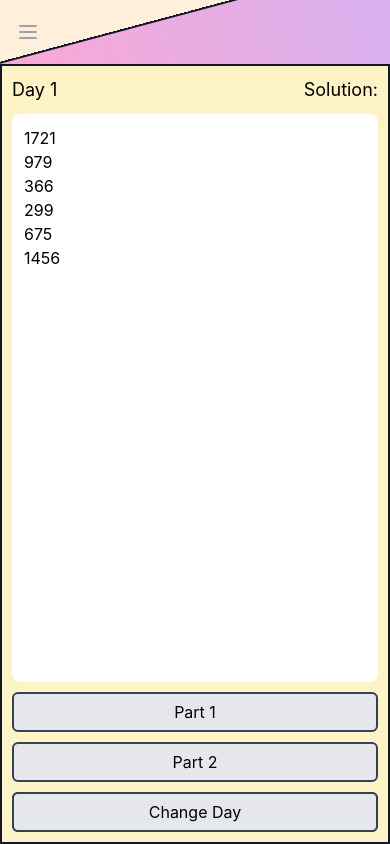
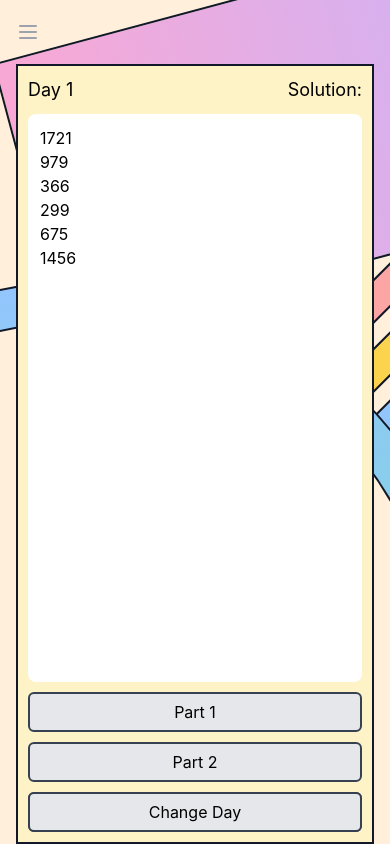
Before and after one commit to creaseaj/react-gh-pages, a React (Create React App) app: page / in a window 390 px wide. Built offline with nearby package versions, Linux system fonts and the light colour scheme.

Commit message:
moved background shapes onto max width div

```diff
--- a/src/App.js
+++ b/src/App.js
@@ -7,17 +7,23 @@ function App() {
   const [year, setYear] = useState(2021);
   console.log(year);
   return (
-    <div className={"App h-screen transition-all " + (year === 2021 ? "bg-[#ffefdb]" : "bg-white")}>
+    <div className={"App h-screen transition-all w-screen overflow-hidden " + (year === 2021 ? "bg-[#ffefdb]" : "bg-white")}>
       <Header setYear={(e) => setYear(e)} year={year} />
       <AocApp year={year} />
-      <div className={"fixed -rotate-45 w-72 h-8 top-[30%] right-[-10rem] rounded-full transition-all  border-2  " + (year === 2021 ? "bg-red-300 border-gray-900" : "bg-transparent border-transparent")} />
-      <div className={"fixed -rotate-45 w-72 h-8 top-[40%] right-[-9rem] rounded-full transition-all  border-2  " + (year === 2021 ? "bg-yellow-300 border-gray-900" : "bg-transparent border-transparent")} />
-      <div className={"fixed -rotate-45 w-72 h-8 top-1/2 right-[-8rem] rounded-full transition-all  border-2  " + (year === 2021 ? "bg-blue-300 border-gray-900" : "bg-transparent border-transparent")} />
-      <div className={"fixed -rotate-45 w-72 h-8 top-[60%] right-[-7rem] rounded-full transition-all  border-2  " + (year === 2021 ? "bg-purple-300 border-gray-900" : "bg-transparent border-transparent")} />
-      <div className={"fixed left-[-20rem] top-1/3 h-[50rem] w-[50rem] rounded-full  flex items-center justify-center from-green-300 to-blue-300 transition-all  border-2  " + (year === 2021 ? "bg-gradient-to-t border-gray-900" : "bg-transparent border-transparent")}>
-        <div className={"w-[45rem] h-[45rem] rounded-full transition-all  border-2  " + (year === 2021 ? "bg-[#ffefdb] border-gray-900" : "bg-transparent border-transparent")} />
+      <div className="absolute top-0 left-0 right-0 bottom-0 overflow-hidden" >
+        <div className="relative max-w-[100rem] h-full w-full mx-auto">
+          <div className={"absolute -rotate-45 w-72 h-8 top-[30%] right-[-10rem] rounded-full transition-all  border-2  " + (year === 2021 ? "bg-red-300 border-gray-900" : "bg-transparent border-transparent")} />
+          <div className={"absolute -rotate-45 w-72 h-8 top-[40%] right-[-9rem] rounded-full transition-all  border-2  " + (year === 2021 ? "bg-yellow-300 border-gray-900" : "bg-transparent border-transparent")} />
+          <div className={"absolute -rotate-45 w-72 h-8 top-1/2 right-[-8rem] rounded-full transition-all  border-2  " + (year === 2021 ? "bg-blue-300 border-gray-900" : "bg-transparent border-transparent")} />
+          <div className={"absolute -rotate-45 w-72 h-8 top-[60%] right-[-7rem] rounded-full transition-all  border-2  " + (year === 2021 ? "bg-purple-300 border-gray-900" : "bg-transparent border-transparent")} />
+          <div className={"absolute left-[-20rem] top-1/3 h-[50rem] w-[50rem] rounded-full  flex items-center justify-center from-green-300 to-blue-300 transition-all  border-2  " + (year === 2021 ? "bg-gradient-to-t border-gray-900" : "bg-transparent border-transparent")}>
+            <div className={"w-[45rem] h-[45rem] rounded-full transition-all  border-2  " + (year === 2021 ? "bg-[#ffefdb] border-gray-900" : "bg-transparent border-transparent")} />
+          </div>
+          <div className={"absolute h-[40rem] w-72  from-pink-300 to-purple-300 top-[-12.5rem] left-[50%] rotate-[75deg] rounded-md  border-2  " + (year === 2021 ? "bg-gradient-to-t border-gray-900" : "bg-transparent border-transparent")}></div>
+
+        </div>
       </div>
-      <div className={"fixed h-[40rem] w-72  from-pink-300 to-purple-300 top-[-12.5rem] left-[50%] rotate-[75deg] rounded-md  border-2  " + (year === 2021 ? "bg-gradient-to-t border-gray-900" : "bg-transparent border-transparent")}></div>
+
 
 
     </ div>
--- a/src/components/AocApp.js
+++ b/src/components/AocApp.js
@@ -110,7 +110,7 @@ const AocApp = ({ year }) => {
             {showSelectedDay ? (
                 <div className="absolute top-0 bottom-0 left-0 right-0 z-10 " onClick={() => setShowSelectedDay(!showSelectedDay)} />
             ) : null}
-            <div className={"relative flex sm:container sm:mx-auto w-screen h-full sm:h-[80vh]  sm:rounded-xl p-[10px] flex-col justify-between gap-[10px] z-10 transition-all border-2 " + (year === 2021 ? 'bg-yellow-100 border-gray-900 ' : 'bg-gray-200 border-transparent')}>
+            <div className={"relative flex sm:container sm:mx-auto w-screen max-w-7xl h-full sm:h-[80vh]  sm:rounded-xl p-[10px] m-4 flex-col justify-between gap-[10px] z-10 transition-all border-2 " + (year === 2021 ? 'bg-yellow-100 border-gray-900 ' : 'bg-gray-200 border-transparent')}>
                 <div className="flex justify-between w-full text-lg">
                     {selectedDay == null ?
                         (
```
